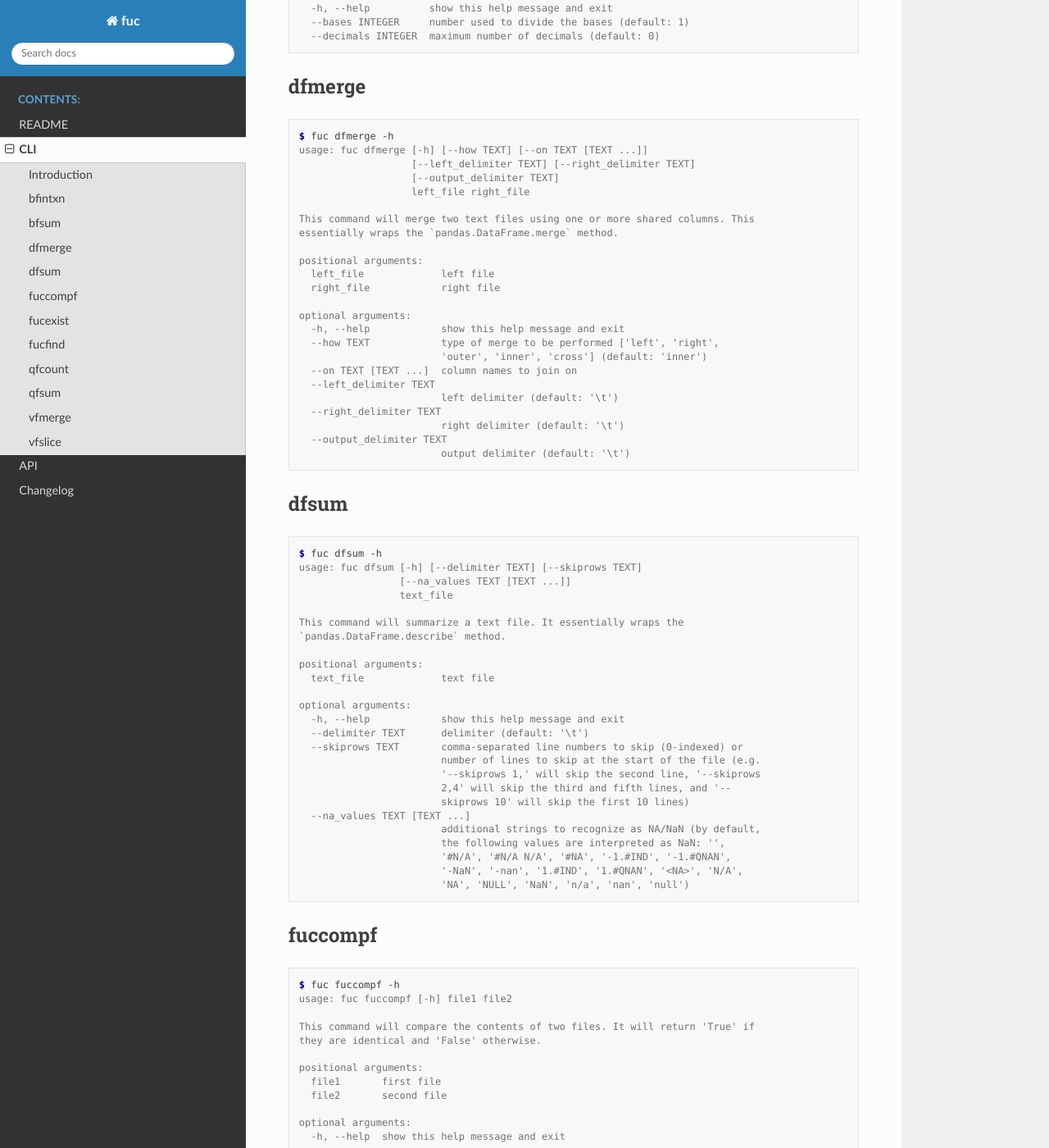
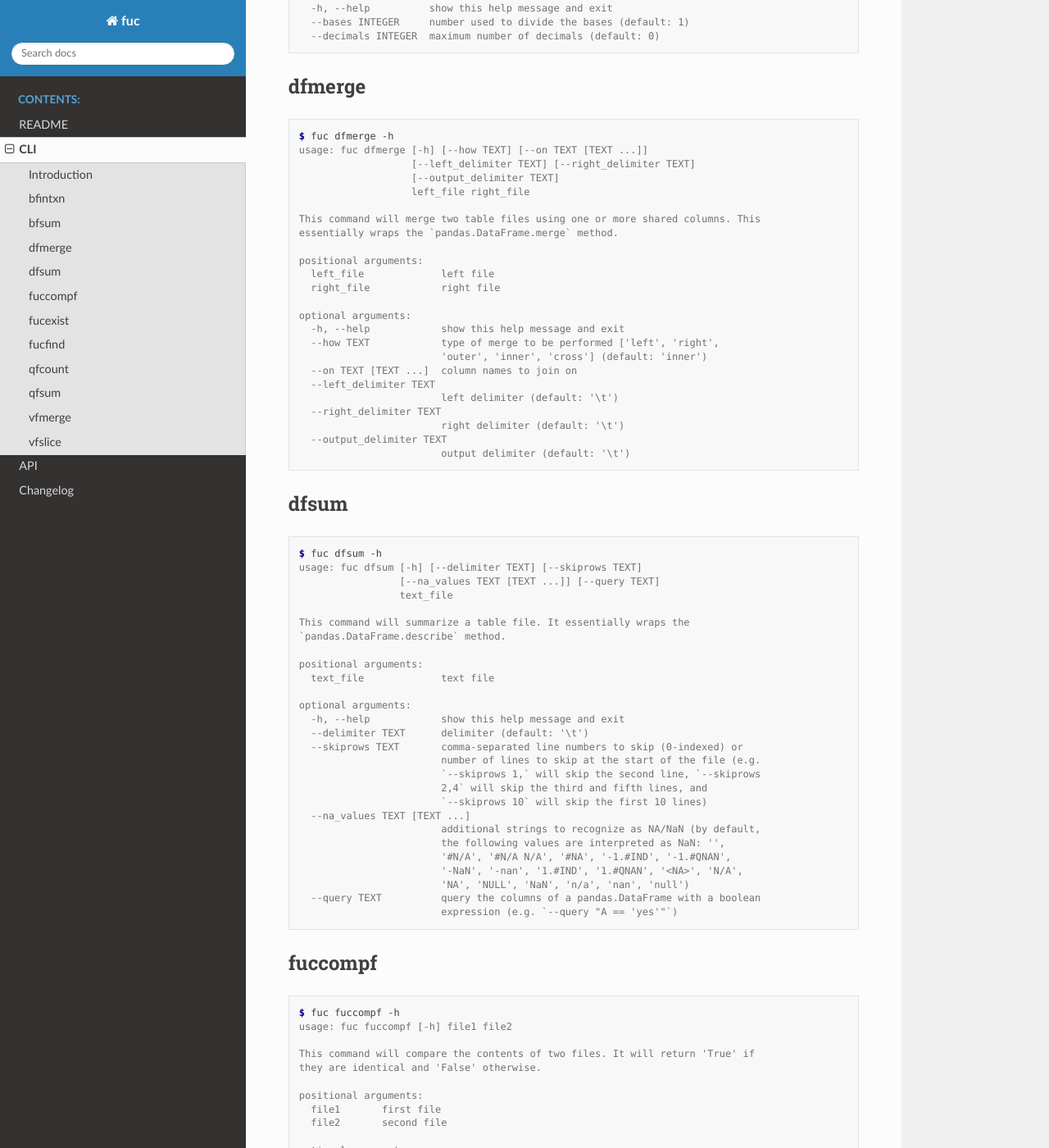
Before and after one commit to sbslee/fuc, a Sphinx documentation site: the page built from docs/cli.rst, in a window 1280 px wide and 1400 px high, scrolled down 1372 px. Shown: the whole window at 82% size. Built offline with Sphinx 7.4.7 and the Read the Docs theme 2.0.0, drawn with Linux system fonts in a browser that asks for light colours; some of the changed text lies outside the part shown.

Commit message:
Updaate dfsum command

```diff
--- a/README.rst
+++ b/README.rst
@@ -128,8 +128,8 @@ For getting help on CLI:
      COMMAND        name of the command
        bfintxn      [BED] find intersection of two or more BED files
        bfsum        [BED] summarize a BED file
-       dfmerge      [TABLE] merge two text files
-       dfsum        [TABLE] summarize a text file
+       dfmerge      [TABLE] merge two table files
+       dfsum        [TABLE] summarize a table file
        fuccompf     [FUC] compare contents of two files
        fucexist     [FUC] check whether files/dirs exist
        fucfind      [FUC] find files with certain extension recursively
--- a/docs/cli.rst
+++ b/docs/cli.rst
@@ -20,8 +20,8 @@ For getting help on CLI:
      COMMAND        name of the command
        bfintxn      [BED] find intersection of two or more BED files
        bfsum        [BED] summarize a BED file
-       dfmerge      [TABLE] merge two text files
-       dfsum        [TABLE] summarize a text file
+       dfmerge      [TABLE] merge two table files
+       dfsum        [TABLE] summarize a table file
        fuccompf     [FUC] compare contents of two files
        fucexist     [FUC] check whether files/dirs exist
        fucfind      [FUC] find files with certain extension recursively
@@ -89,7 +89,7 @@ dfmerge
                       [--output_delimiter TEXT]
                       left_file right_file
 
-   This command will merge two text files using one or more shared columns. This
+   This command will merge two table files using one or more shared columns. This
    essentially wraps the `pandas.DataFrame.merge` method.
 
    positional arguments:
@@ -115,10 +115,10 @@ dfsum
 
    $ fuc dfsum -h
    usage: fuc dfsum [-h] [--delimiter TEXT] [--skiprows TEXT]
-                    [--na_values TEXT [TEXT ...]]
+                    [--na_values TEXT [TEXT ...]] [--query TEXT]
                     text_file
 
-   This command will summarize a text file. It essentially wraps the
+   This command will summarize a table file. It essentially wraps the
    `pandas.DataFrame.describe` method.
 
    positional arguments:
@@ -129,15 +129,17 @@ dfsum
      --delimiter TEXT      delimiter (default: '\t')
      --skiprows TEXT       comma-separated line numbers to skip (0-indexed) or
                            number of lines to skip at the start of the file (e.g.
-                           '--skiprows 1,' will skip the second line, '--skiprows
-                           2,4' will skip the third and fifth lines, and '--
-                           skiprows 10' will skip the first 10 lines)
+                           `--skiprows 1,` will skip the second line, `--skiprows
+                           2,4` will skip the third and fifth lines, and
+                           `--skiprows 10` will skip the first 10 lines)
      --na_values TEXT [TEXT ...]
                            additional strings to recognize as NA/NaN (by default,
                            the following values are interpreted as NaN: '',
                            '#N/A', '#N/A N/A', '#NA', '-1.#IND', '-1.#QNAN',
                            '-NaN', '-nan', '1.#IND', '1.#QNAN', '<NA>', 'N/A',
                            'NA', 'NULL', 'NaN', 'n/a', 'nan', 'null')
+     --query TEXT          query the columns of a pandas.DataFrame with a boolean
+                           expression (e.g. `--query "A == 'yes'"`)
 
 fuccompf
 ========
```
Also changed, not shown: 2 other files.
